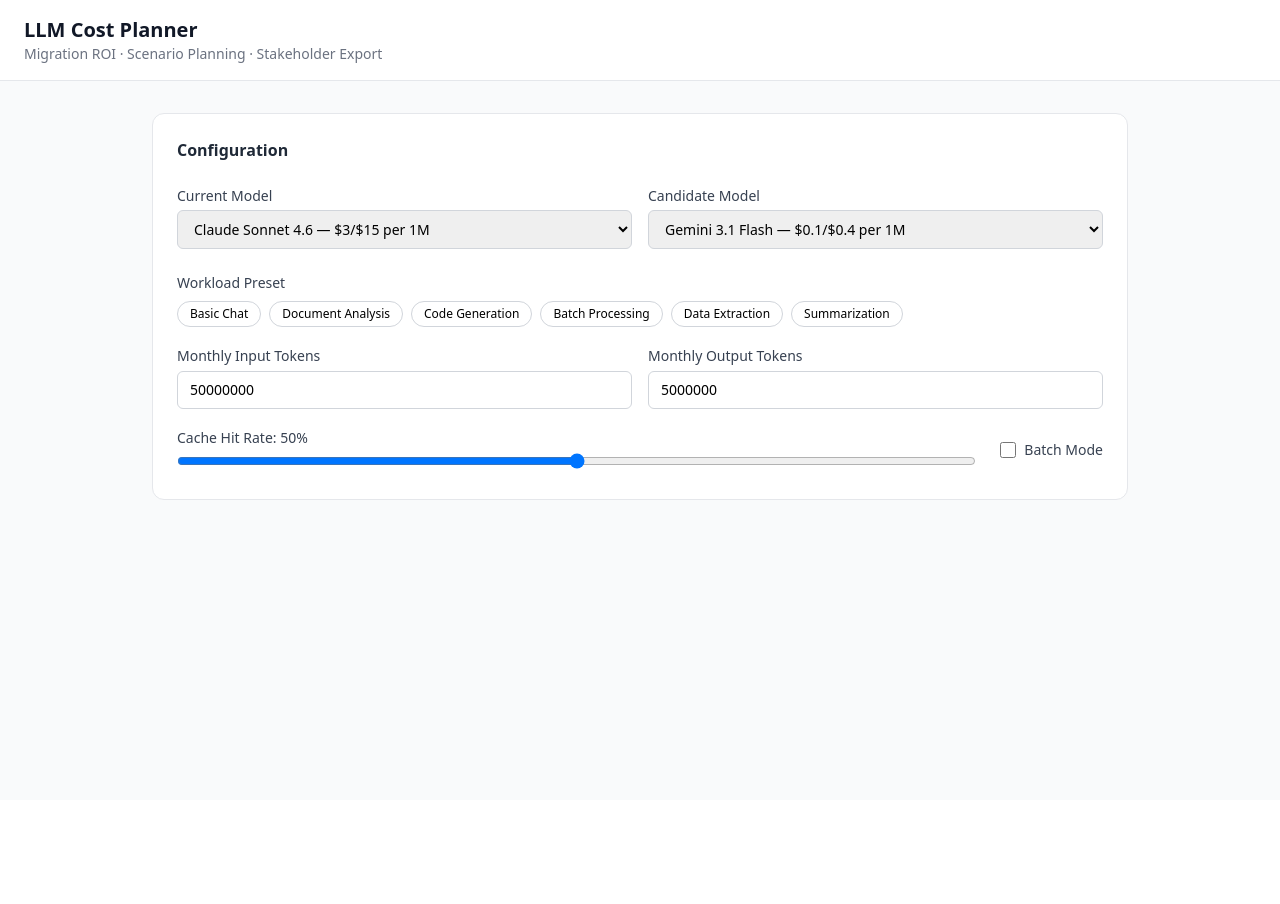
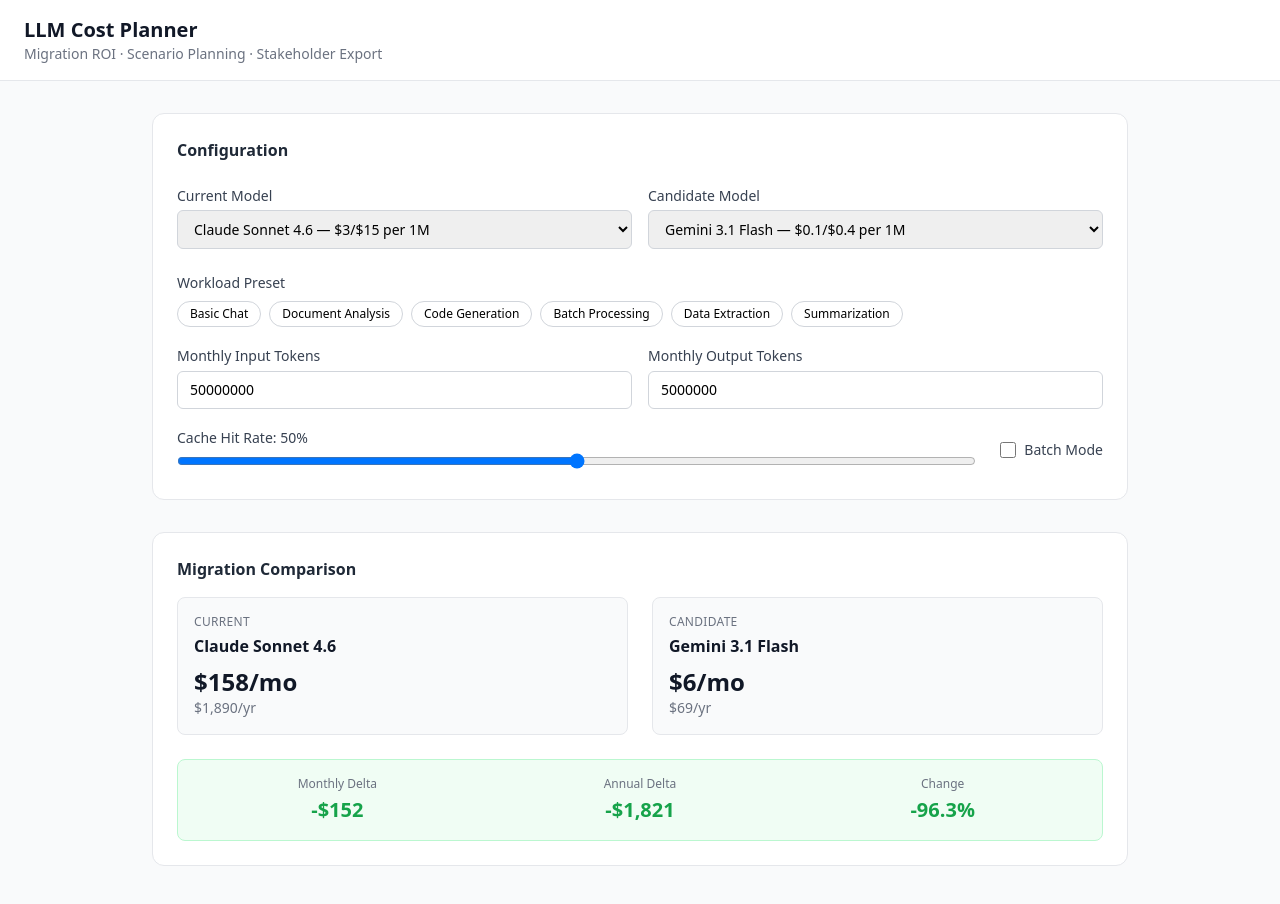
Before and after one commit to tayna99/token_simulator, a React (Vite) app: page / in a window 1280 px wide. Shown: the top 904 px of the page. Before the commit the page ends 800 px from the top, so only its background shows below. Built offline with nearby package versions, Linux system fonts and the light colour scheme.

Commit message:
feat: migration comparison panel with delta and annual ROI

```diff
--- a/src/App.tsx
+++ b/src/App.tsx
@@ -3,6 +3,7 @@
 import { type WorkloadPreset } from './data/presets'
 import { ModelSelector } from './components/ModelSelector'
 import { TokenInputs } from './components/TokenInputs'
+import { MigrationPanel } from './components/MigrationPanel'
 
 export interface SimState {
   currentModel: Model
@@ -67,8 +68,7 @@
           />
         </section>
 
-        {/* Feature panels — mounted by Tasks 5, 6, 7 in their respective worktrees */}
-        <div id="migration-panel-mount" />
+        <MigrationPanel state={state} />
         <div id="scenario-planner-mount" />
         <div id="summary-card-mount" />
       </main>
--- /dev/null
+++ b/src/components/MigrationPanel/index.tsx
@@ -0,0 +1,87 @@
+// src/components/MigrationPanel/index.tsx
+import { calculateMigrationDelta } from '../../lib/calculator'
+import type { SimState } from '../../App'
+
+interface Props {
+  state: SimState
+}
+
+function fmt(n: number, decimals = 0): string {
+  return n.toLocaleString('en-US', {
+    minimumFractionDigits: decimals,
+    maximumFractionDigits: decimals,
+  })
+}
+
+function fmtDelta(n: number): string {
+  const abs = Math.abs(n)
+  const sign = n < 0 ? '-' : '+'
+  return `${sign}$${fmt(abs)}`
+}
+
+export function MigrationPanel({ state }: Props) {
+  const result = calculateMigrationDelta({
+    currentModel: state.currentModel,
+    candidateModel: state.candidateModel,
+    monthlyInputTokens: state.monthlyInputTokens,
+    monthlyOutputTokens: state.monthlyOutputTokens,
+    cacheHitRate: state.cacheHitRate,
+    batchEnabled: state.batchEnabled,
+  })
+
+  const isSaving = result.monthlyDelta < 0
+  const deltaColor = isSaving ? 'text-green-600' : 'text-red-600'
+  const deltaBg = isSaving ? 'bg-green-50 border-green-200' : 'bg-red-50 border-red-200'
+
+  return (
+    <section className="bg-white rounded-xl border border-gray-200 p-6">
+      <h2 className="text-base font-semibold text-gray-800 mb-4">Migration Comparison</h2>
+
+      <div className="grid grid-cols-2 gap-6 mb-6">
+        <div className="rounded-lg bg-gray-50 border border-gray-200 p-4">
+          <p className="text-xs text-gray-500 uppercase tracking-wide mb-1">Current</p>
+          <p className="font-semibold text-gray-900">{state.currentModel.name}</p>
+          <p className="text-2xl font-bold text-gray-900 mt-2">
+            ${fmt(result.currentCost.monthlyCost)}/mo
+          </p>
+          <p className="text-sm text-gray-500">${fmt(result.currentCost.annualCost)}/yr</p>
+        </div>
+
+        <div className="rounded-lg bg-gray-50 border border-gray-200 p-4">
+          <p className="text-xs text-gray-500 uppercase tracking-wide mb-1">Candidate</p>
+          <p className="font-semibold text-gray-900">{state.candidateModel.name}</p>
+          <p className="text-2xl font-bold text-gray-900 mt-2">
+            ${fmt(result.candidateCost.monthlyCost)}/mo
+          </p>
+          <p className="text-sm text-gray-500">${fmt(result.candidateCost.annualCost)}/yr</p>
+        </div>
+      </div>
+
+      <div className={`rounded-lg border p-4 ${deltaBg}`}>
+        <div className="grid grid-cols-3 gap-4 text-center">
+          <div>
+            <p className="text-xs text-gray-500 mb-1">Monthly Delta</p>
+            <p
+              data-testid="monthly-delta"
+              className={`text-xl font-bold ${deltaColor}`}
+            >
+              {fmtDelta(result.monthlyDelta)}
+            </p>
+          </div>
+          <div>
+            <p className="text-xs text-gray-500 mb-1">Annual Delta</p>
+            <p className={`text-xl font-bold ${deltaColor}`}>
+              {fmtDelta(result.annualDelta)}
+            </p>
+          </div>
+          <div>
+            <p className="text-xs text-gray-500 mb-1">Change</p>
+            <p className={`text-xl font-bold ${deltaColor}`}>
+              {result.savingPercent.toFixed(1)}%
+            </p>
+          </div>
+        </div>
+      </div>
+    </section>
+  )
+}
```
Also changed, not shown: 1 other file (tests, documents, lock files or other folders).
